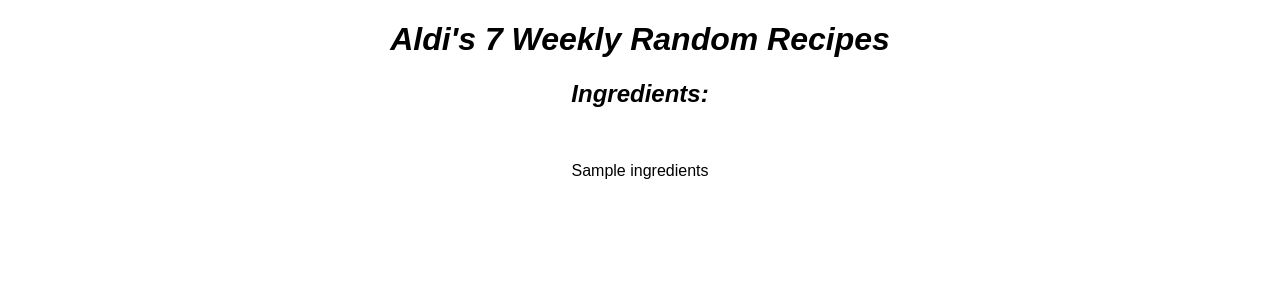
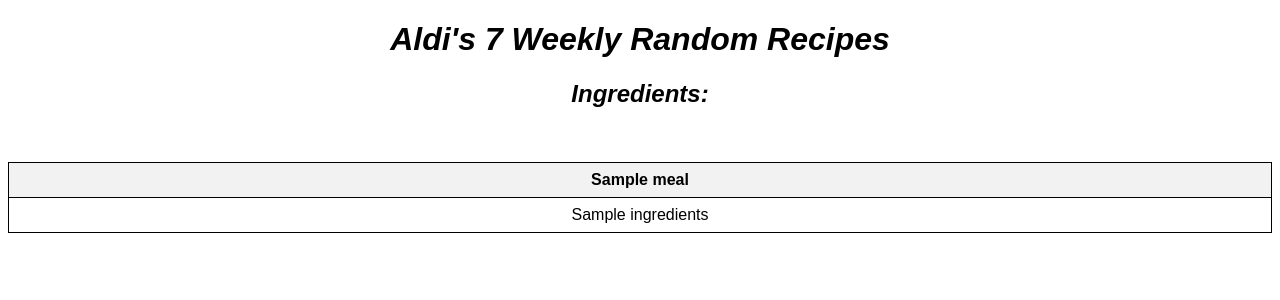
Before and after one commit to MonsieurPoole/Recipe_Generator, a Python web app: template Templates/ingredients_template.html in a window 1280 px wide. Shown: the top 300 px of the page. Run offline with Jinja, Linux system fonts and the light colour scheme; the template is opened without the code that fills it: most values are stand-ins (such as "Sample title", 1, 10 or a date in 2020).

Commit message:
Updated HTML Code.
Updated HTML Code.

```diff
--- a/Templates/ingredients_template.html
+++ b/Templates/ingredients_template.html
@@ -7,8 +7,9 @@
         body { font-family: Arial, sans-serif; }
         .demoTitle { color: #003300; }
         h2 { color: #000000; }
-        ul { list-style-type: none; padding: 0; }
-        li { text-align: center; color: #000000; }
+        table { width: 100%; border-collapse: collapse; margin-bottom: 20px; }
+        th, td { border: 1px solid #000; padding: 8px; text-align: center; }
+        th { background-color: #f2f2f2; }
     </style>
 </head>
 <body>
@@ -25,10 +26,16 @@
         </span>
     </h2>
     <p>&nbsp;</p>
-    <ul class="css" style="text-align: left;">
-    <ul style="list-style-type:square">
-  <li>{{ ingredients }}</li>
-    </ul>
-    </ul>
+
+    {% for meal in meals %}
+    <table>
+        <tr>
+            <th>{{ meal.Dinner_Name }}</th>
+        </tr>
+        <tr>
+            <td>{{ meal.Ingredients | safe }}</td>  <!-- This line renders the ingredients -->
+        </tr>
+    </table>
+    {% endfor %}
 </body>
 </html>
```
Also changed, not shown: Templates/recipe_template.html (+16 -2 lines).
